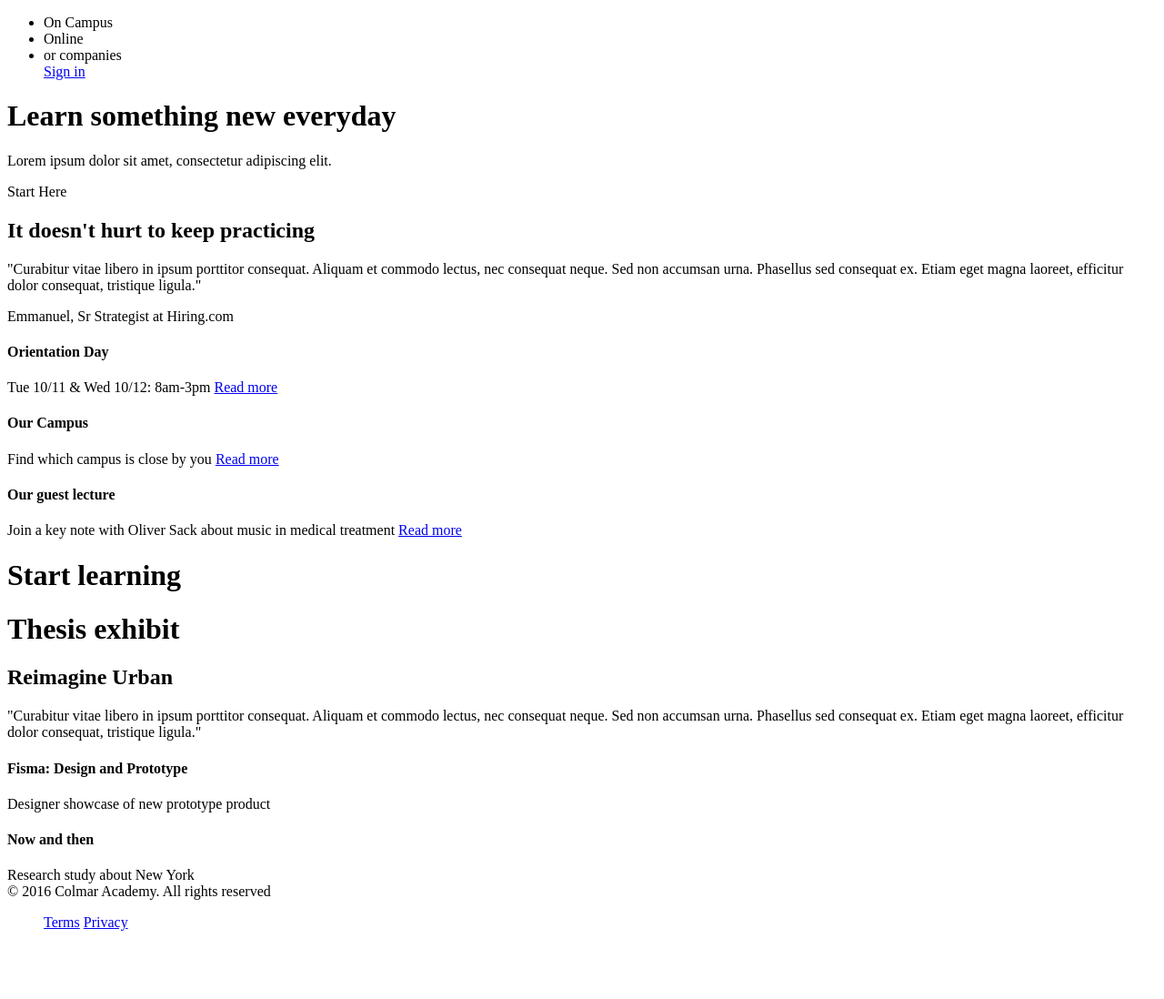
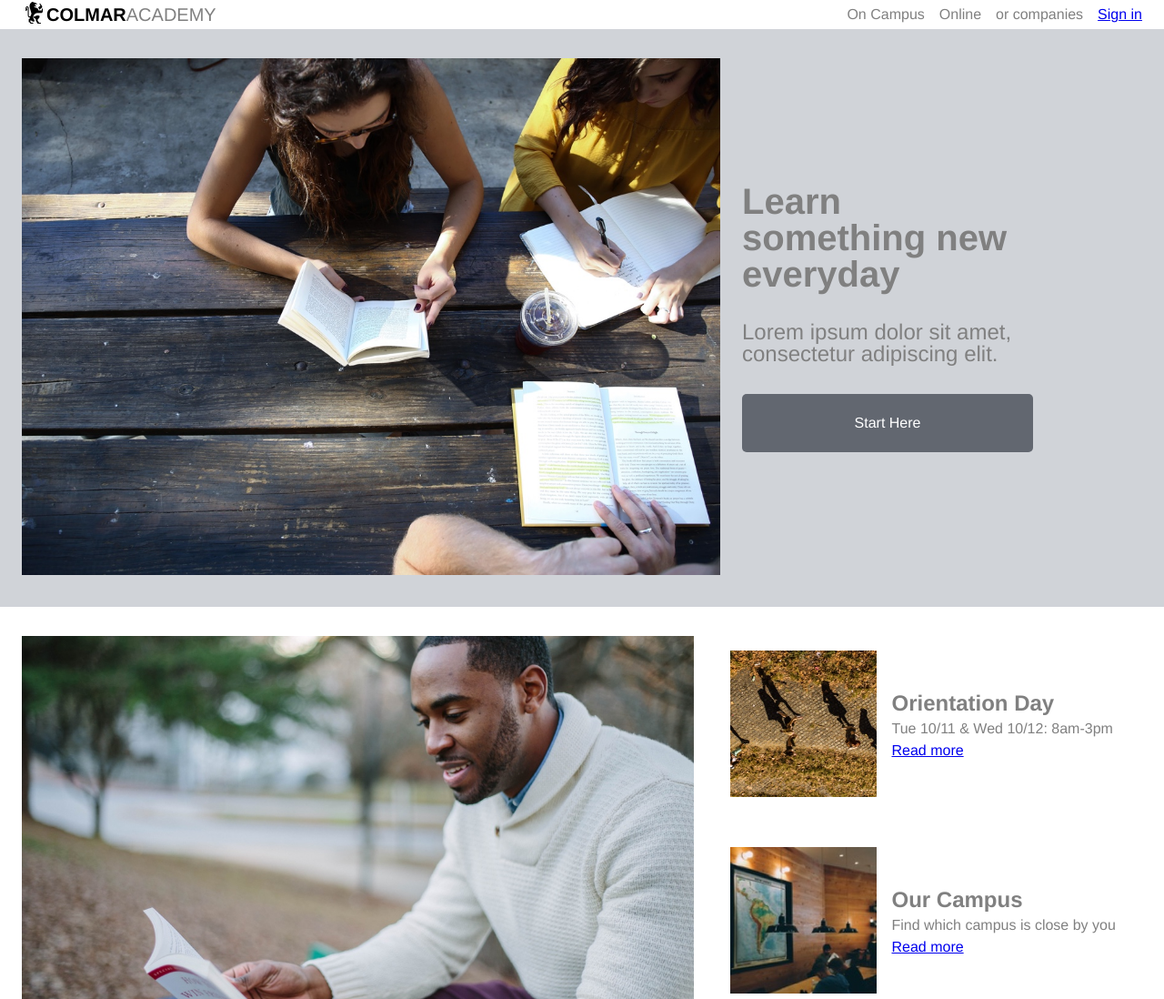
Before and after one commit to richbrant/capstone, a plain HTML site: page index.html in a window 1280 px wide. Shown: the top 1098 px of the page at 91% size. Before the commit the page ends 1039 px from the top, so only its background shows below. Drawn offline with Linux system fonts and the light colour scheme.

Commit message:
first two sections done, writing last two

```diff
--- a/index.html
+++ b/index.html
@@ -3,6 +3,8 @@
   <head>
     <meta charset="utf-8">
     <title>Colmar Academy</title>
+    <link href="./resources/css/reset.css" type="text/css" rel="stylesheet">
+    <link href="./resources/css/style.css" type="text/css" rel="stylesheet">
   </head>
   <body>
 
@@ -10,12 +12,13 @@
 
     <header>
       <div class="header">
-        <div class="logo">
-
+        <div class="headercontainer">
+          <img src="./resources/images/ic-logo.svg" alt="logo">
+          <span><b>COLMAR</b>ACADEMY</span>
         </div>
 
-        <div class="login">
-          <ul>
+        <div class="headercontainer">
+          <ul class="headercontainer">
             <li>On Campus</li>
             <li>Online</li>
             <li>or companies</li>
@@ -31,7 +34,7 @@
 
     <div class="learn">
       <div class="img">
-
+        <img src="./resources/images/banner.jpg" alt="Group Studying">
       </div>
 
       <div class="text">
@@ -48,28 +51,27 @@
       </div>
     </div>
 
-<!--about courses-->
+<!--about courses: left-->
 
     <div class="info">
 
-      <div class="leftside">
-
         <div class="img">
-
-        </div>
+          <img src="./resources/images/information-main.jpg" alt="Studying">
 
         <div class="practicetext">
-          <h2>It doesn't hurt to keep practicing</h2>
+          <h1>It doesn't hurt to keep practicing</h1>
           <p>"Curabitur vitae libero in ipsum porttitor consequat. Aliquam et commodo lectus, nec consequat neque. Sed non accumsan urna. Phasellus sed consequat ex. Etiam eget magna laoreet, efficitur dolor consequat, tristique ligula."</p>
           <span>Emmanuel, Sr Strategist at Hiring.com</span>
         </div>
 
       </div>
 
+<!--about courses: right-->
+
       <div class="rightside">
         <div class="block">
           <div class="pic">
-
+            <img src="./resources/images/information-orientation.jpg" alt="orientation">
           </div>
 
           <div class="blocktext">
@@ -81,7 +83,7 @@
 
         <div class="block">
           <div class="pic">
-
+            <img src="./resources/images/information-campus.jpg" alt="Campus Info">
           </div>
 
           <div class="blocktext">
@@ -91,9 +93,9 @@
           </div>
         </div>
 
-        <div class="block">
+        <div class="blockgray">
           <div class="pic">
-
+            <img src="./resources/images/information-guest-lecture.jpg" alt="Oliver Sack">
           </div>
 
           <div class="blocktext">
--- a/resources/css/reset.css
+++ b/resources/css/reset.css
@@ -0,0 +1,48 @@
+/* http://meyerweb.com/eric/tools/css/reset/
+   v2.0 | 20110126
+   License: none (public domain)
+*/
+
+html, body, div, span, applet, object, iframe,
+h1, h2, h3, h4, h5, h6, p, blockquote, pre,
+a, abbr, acronym, address, big, cite, code,
+del, dfn, em, img, ins, kbd, q, s, samp,
+small, strike, strong, sub, sup, tt, var,
+b, u, i, center,
+dl, dt, dd, ol, ul, li,
+fieldset, form, label, legend,
+table, caption, tbody, tfoot, thead, tr, th, td,
+article, aside, canvas, details, embed,
+figure, figcaption, footer, header, hgroup,
+menu, nav, output, ruby, section, summary,
+time, mark, audio, video {
+	margin: 0;
+	padding: 0;
+	border: 0;
+	font-size: 100%;
+	font: inherit;
+	vertical-align: baseline;
+}
+/* HTML5 display-role reset for older browsers */
+article, aside, details, figcaption, figure,
+footer, header, hgroup, menu, nav, section {
+	display: block;
+}
+body {
+	line-height: 1;
+}
+ol, ul {
+	list-style: none;
+}
+blockquote, q {
+	quotes: none;
+}
+blockquote:before, blockquote:after,
+q:before, q:after {
+	content: '';
+	content: none;
+}
+table {
+	border-collapse: collapse;
+	border-spacing: 0;
+}
--- a/resources/css/style.css
+++ b/resources/css/style.css
@@ -0,0 +1,152 @@
+body{
+font-family: helvetica, sans-serif;
+color: gray;
+}
+
+/* Header */
+
+header b{
+  font-weight: bold;
+  color: black;
+}
+
+.header{
+  display:flex;
+  justify-content: space-between;
+}
+
+.headercontainer{
+  display: flex;
+  align-items: center;
+  font-size: 1.25rem;
+}
+
+header img{
+  padding-left: 1.5rem;
+}
+
+header li{
+  padding: 0rem 0.5rem 0rem 0.5rem;
+  font-size: 1rem;
+}
+
+header a{
+  padding: 0rem 1.5rem 0rem 0.5rem;
+  font-size: 1rem;
+}
+
+/* Learn Something section */
+
+.learn {
+  display: flex;
+  align-items: center;
+  background-color: rgb(208 211 216)
+}
+
+.img{
+  width: 60%;
+  padding: 2rem 1.5rem;
+}
+
+.learn .text{
+  width: 25%;
+}
+
+img {
+  width: 100%;
+}
+
+.learn h1{
+  font-size: 2.5rem;
+  font-weight: bold;
+  padding-bottom: 1rem;
+}
+
+.learn p{
+  font-size: 1.5rem;
+  padding: 1rem 0rem 2rem 0rem;
+}
+
+.btn{
+  background-color: rgb(98 103 112);
+  display: flex;
+  justify-content: center;
+  align-items: center;
+  padding: 1rem 0rem 1rem 0rem;
+  border-radius: 5px;
+}
+
+.btn span{
+  padding: 0.5rem;
+  color: white;
+}
+
+/* Info section left side */
+
+
+.info{
+  display: flex;
+  padding-bottom: 2rem;
+}
+
+.practicetext h1{
+  font-size: 2rem;
+  font-weight: bold;
+  padding-top: 2rem;
+}
+
+.practicetext p{
+  font-size: 1.25rem;
+  padding: 1.5rem 0rem 1.5rem 0rem;
+}
+
+.practicetext span{
+  font-size: 1rem;
+}
+
+/* Info section right side */
+
+.rightside{
+  width: 40%;
+  padding-top: 2rem;
+  display: flex;
+  flex-direction: column;
+  justify-content: space-between;
+}
+
+.block, .blockgray{
+  display: flex;
+  width: 100%;
+  padding: 1rem 0rem 1rem 0rem;
+}
+
+.rightside .pic{
+  width: 35%;
+  padding-left: 1rem;
+}
+
+.rightside img{
+  width: 100%;
+
+}
+
+.rightside .blocktext{
+  width: 65%;
+  display: flex;
+  flex-direction: column;
+  padding-left: 1rem;
+  justify-content: center;
+}
+
+.rightside h4{
+  font-size: 1.5rem;
+  font-weight: bold;
+}
+
+.rightside span{
+  padding: 0.5rem 0rem 0.5rem 0rem;
+}
+
+.blockgray{
+  background-color: rgb(208 211 216)
+}
```
